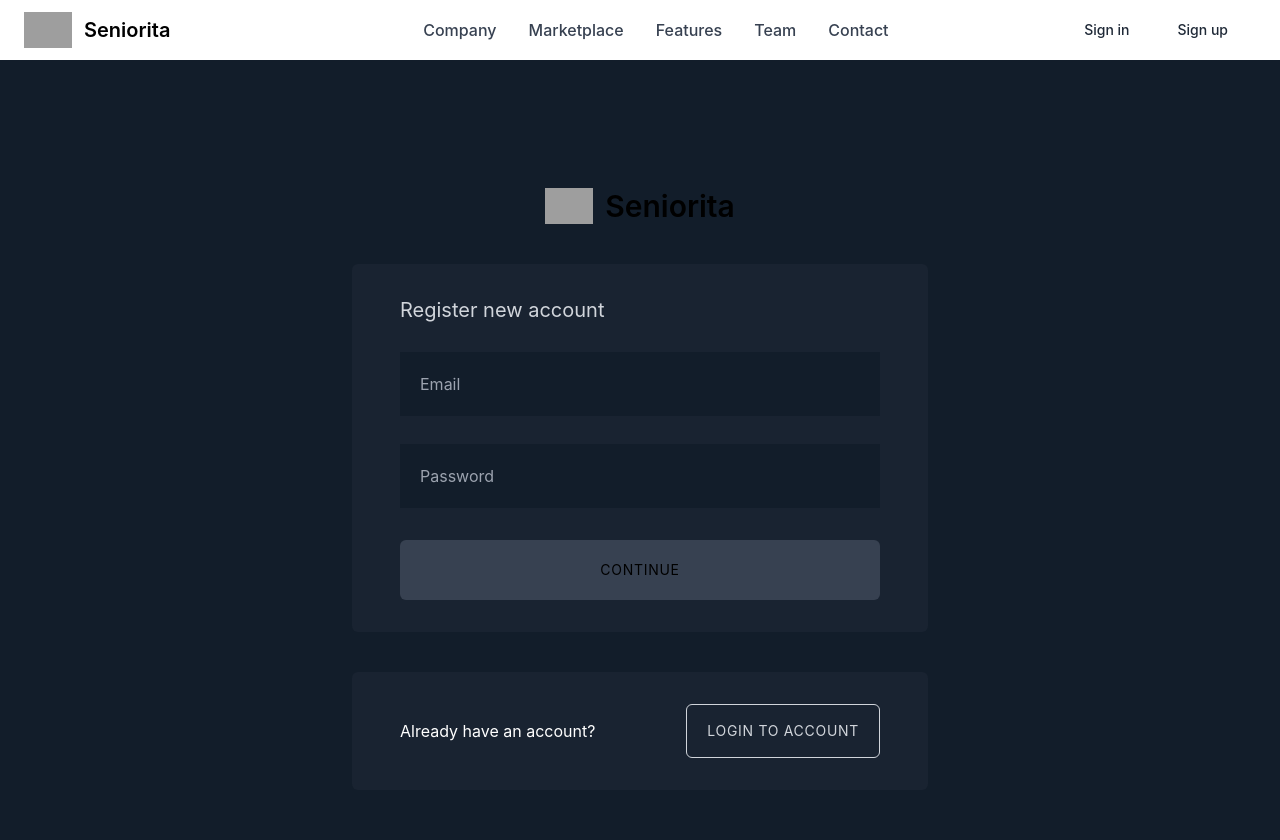
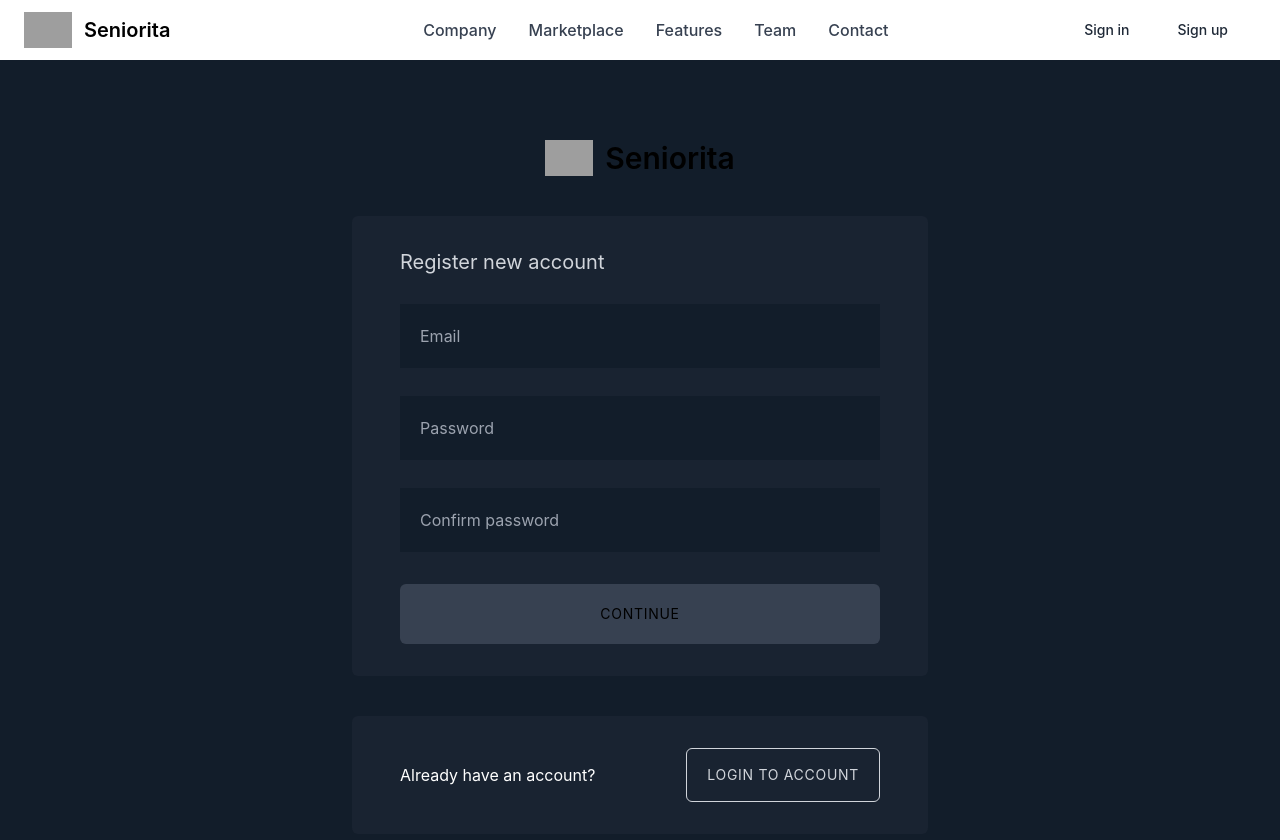
Before and after one commit to Akezh/Senior-Project, a Next.js app: page /auth in a window 1280 px wide. Shown: the top 840 px of the page. Built offline with nearby package versions, Linux system fonts and the light colour scheme; grey boxes are pictures that could not be loaded.

Commit message:
feat: divide login and register forms

```diff
--- a/src/components/page/AuthPage/component.tsx
+++ b/src/components/page/AuthPage/component.tsx
@@ -7,16 +7,66 @@ import { PageTemplate } from "../../templates";
 
 const EMAIL_REGEX = /^\S+@\S+\.\S+$/;
 
-export const AuthPage = () => {
-  const { query } = useRouter();
-  const [isLogin, setLogin] = useState(true);
+const RegisterForm = () => {
+  const { register, handleSubmit, watch } = useForm();
+  const [email, password, confirmPassword] = watch([
+    "email",
+    "password",
+    "confirmPassword",
+  ]);
+  const [validForm, setValidForm] = useState(false);
+
+  const onSubmit: SubmitHandler<FieldValues> = useCallback((data) => {
+    console.log(data);
+  }, []);
+
+  useEffect(() => {
+    setValidForm(
+      password && confirmPassword === password && EMAIL_REGEX.test(email)
+    );
+  }, [email, password, confirmPassword]);
+
+  return (
+    <form onSubmit={handleSubmit(onSubmit)}>
+      <input
+        type="text"
+        placeholder="Email"
+        className="w-full px-5 py-5 text-gray-300 outline-none mt-7 bg-gray-850"
+        {...register("email", {
+          required: true,
+          maxLength: 30,
+        })}
+      />
+      <input
+        type="password"
+        placeholder="Password"
+        className="w-full px-5 py-5 text-gray-300 outline-none mt-7 bg-gray-850"
+        {...register("password", { required: true, maxLength: 30 })}
+      />
+      <input
+        type="password"
+        placeholder="Confirm password"
+        className="w-full px-5 py-5 text-gray-300 outline-none mt-7 bg-gray-850"
+        {...register("confirmPassword", {
+          required: true,
+          maxLength: 30,
+        })}
+      />
+      <button
+        type="submit"
+        className="w-full py-5 mt-8 text-sm tracking-wider text-center uppercase rounded-md ont-medium disabled:bg-gray-700 bg-green-550 transition-all hover:bg-opacity-90"
+        disabled={!validForm}
+      >
+        Continue
+      </button>
+    </form>
+  );
+};
+
+const LoginForm = () => {
   const { register, handleSubmit, watch } = useForm();
   const [email, password] = watch(["email", "password"]);
   const [validForm, setValidForm] = useState(false);
-
-  const handleFormAction = useCallback(() => {
-    setLogin((login) => !login);
-  }, []);
 
   const onSubmit: SubmitHandler<FieldValues> = useCallback((data) => {
     console.log(data);
@@ -26,13 +76,49 @@ export const AuthPage = () => {
     setValidForm(password && EMAIL_REGEX.test(email));
   }, [email, password]);
 
+  return (
+    <form onSubmit={handleSubmit(onSubmit)}>
+      <input
+        type="text"
+        placeholder="Email"
+        className="w-full px-5 py-5 text-gray-300 outline-none mt-7 bg-gray-850"
+        {...register("email", {
+          required: true,
+          maxLength: 30,
+        })}
+      />
+      <input
+        type="password"
+        placeholder="Password"
+        className="w-full px-5 py-5 text-gray-300 outline-none mt-7 bg-gray-850"
+        {...register("password", { required: true, maxLength: 30 })}
+      />
+      <button
+        type="submit"
+        className="w-full py-5 mt-8 text-sm tracking-wider text-center uppercase rounded-md ont-medium disabled:bg-gray-700 bg-green-550 transition-all hover:bg-opacity-90"
+        disabled={!validForm}
+      >
+        Continue
+      </button>
+    </form>
+  );
+};
+
+export const AuthPage = () => {
+  const { query } = useRouter();
+  const [isLogin, setLogin] = useState(true);
+
+  const handleFormAction = useCallback(() => {
+    setLogin((login) => !login);
+  }, []);
+
   useEffect(() => {
     setLogin(!!query.login);
   }, [query]);
 
   return (
     <PageTemplate>
-      <div className="max-w-xl mx-auto mt-32">
+      <div className="max-w-xl mx-auto mt-10 md:mt-20">
         <Link href="/" className="flex items-center justify-center">
           <img
             src="https://flowbite.com/docs/images/logo.svg"
@@ -47,30 +133,7 @@ export const AuthPage = () => {
           <p className="text-xl text-gray-300">
             {isLogin ? "Sign in to your account" : "Register new account"}
           </p>
-          <form onSubmit={handleSubmit(onSubmit)}>
-            <input
-              type="text"
-              placeholder="Email"
-              className="w-full px-5 py-5 text-gray-300 outline-none mt-7 bg-gray-850"
-              {...register("email", {
-                required: true,
-                maxLength: 30,
-              })}
-            />
-            <input
-              type="password"
-              placeholder="Password"
-              className="w-full px-5 py-5 text-gray-300 outline-none mt-7 bg-gray-850"
-              {...register("password", { required: true, maxLength: 30 })}
-            />
-            <button
-              type="submit"
-              className="w-full py-5 mt-8 text-sm tracking-wider text-center uppercase rounded-md ont-medium disabled:bg-gray-700 bg-green-550 transition-all hover:bg-opacity-90"
-              disabled={!validForm}
-            >
-              Continue
-            </button>
-          </form>
+          {isLogin ? <LoginForm /> : <RegisterForm />}
         </div>
         <div className="px-12 py-8 mt-10 rounded-md bg-gray-750">
           <div className="flex items-center justify-between">
```
